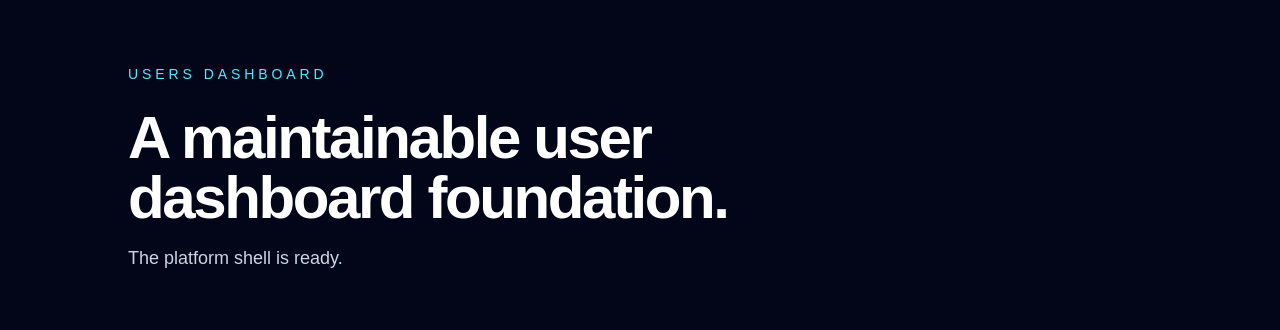
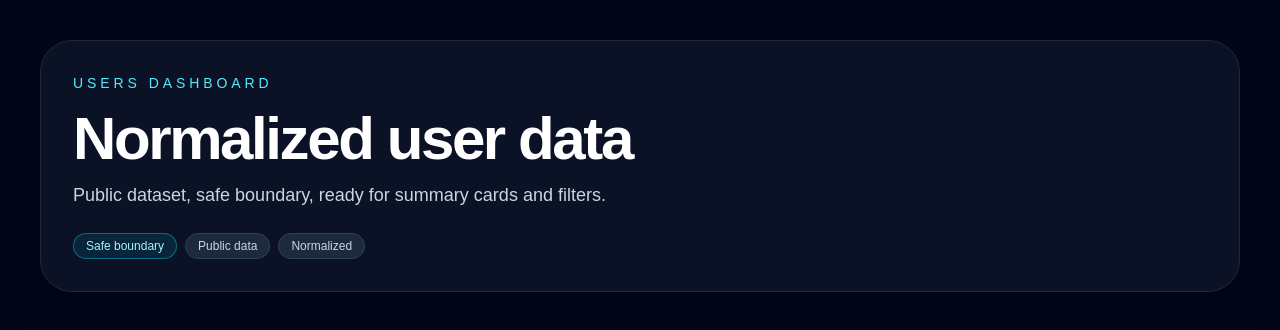
Before and after one commit to LastProgram/user_dashboard, a Next.js app: page / in a window 1280 px wide. Shown: the top 330 px of the page. Built offline with nearby package versions, Linux system fonts and the light colour scheme.

Commit message:
feat: add dashboard page shell

```diff
--- /dev/null
+++ b/src/app/error.tsx
@@ -0,0 +1,38 @@
+'use client'
+
+export default function Error({
+  reset,
+}: {
+  error: Error & { digest?: string }
+  reset: () => void
+}) {
+  return (
+    <main className="min-h-screen bg-slate-950 px-6 py-10 text-slate-50 sm:px-8 lg:px-10">
+      <section className="mx-auto flex max-w-3xl flex-col gap-6 rounded-[2rem] border border-rose-400/20 bg-rose-950/20 p-6 text-center shadow-2xl shadow-slate-950/30 sm:p-8">
+        <div className="mx-auto flex size-14 items-center justify-center rounded-2xl border border-rose-300/20 bg-rose-400/10 text-rose-200">
+          !
+        </div>
+
+        <div className="space-y-3">
+          <h1 className="text-3xl font-semibold tracking-[-0.03em] text-white">
+            Unable to render dashboard
+          </h1>
+          <p className="text-sm leading-6 text-slate-300">
+            The dashboard shell could not be rendered. Try refreshing this
+            route.
+          </p>
+        </div>
+
+        <div className="flex justify-center">
+          <button
+            type="button"
+            onClick={reset}
+            className="inline-flex min-h-10 items-center justify-center rounded-xl border border-slate-700 bg-slate-800 px-4 text-sm font-medium text-slate-50 transition-colors hover:border-cyan-400/60 hover:bg-slate-700 focus-visible:outline-none focus-visible:ring-2 focus-visible:ring-cyan-300 focus-visible:ring-offset-2 focus-visible:ring-offset-slate-950"
+          >
+            Try again
+          </button>
+        </div>
+      </section>
+    </main>
+  )
+}
--- /dev/null
+++ b/src/app/loading.tsx
@@ -0,0 +1,23 @@
+export default function Loading() {
+  return (
+    <main className="min-h-screen bg-slate-950 px-6 py-10 text-slate-50 sm:px-8 lg:px-10">
+      <section className="mx-auto flex max-w-7xl flex-col gap-8">
+        <div className="rounded-[2rem] border border-slate-800 bg-slate-900/70 p-6 shadow-2xl shadow-slate-950/30 sm:p-8">
+          <div className="space-y-4">
+            <div className="h-4 w-56 animate-pulse rounded-md bg-cyan-300/20" />
+            <div className="h-12 w-full max-w-xl animate-pulse rounded-xl bg-slate-800" />
+            <div className="h-5 w-full max-w-2xl animate-pulse rounded-md bg-slate-800" />
+            <div className="h-5 w-full max-w-lg animate-pulse rounded-md bg-slate-800" />
+          </div>
+        </div>
+
+        <div className="grid grid-cols-1 gap-4 md:grid-cols-2 xl:grid-cols-4">
+          <div className="h-32 animate-pulse rounded-2xl border border-slate-800 bg-slate-900/70" />
+          <div className="h-32 animate-pulse rounded-2xl border border-slate-800 bg-slate-900/70" />
+          <div className="h-32 animate-pulse rounded-2xl border border-slate-800 bg-slate-900/70" />
+          <div className="h-32 animate-pulse rounded-2xl border border-slate-800 bg-slate-900/70" />
+        </div>
+      </section>
+    </main>
+  )
+}
--- a/src/app/page.tsx
+++ b/src/app/page.tsx
@@ -1,20 +1,36 @@
 export default function HomePage() {
   return (
-    <main className="min-h-screen bg-slate-950 px-6 py-16 text-slate-50">
-      <section className="mx-auto flex max-w-5xl flex-col gap-6">
+    <main className="min-h-screen bg-slate-950 px-6 py-10 text-slate-50 sm:px-8 lg:px-10">
+      <section className="mx-auto flex max-w-7xl flex-col gap-8">
+        <header className="rounded-[2rem] border border-slate-800 bg-slate-900/70 p-6 shadow-2xl shadow-slate-950/30 sm:p-8">
+          <div className="flex max-w-3xl flex-col gap-4">
             <p className="text-sm font-medium uppercase tracking-[0.28em] text-cyan-300">
               Users Dashboard
             </p>
 
-        <div className="space-y-4">
-          <h1 className="max-w-3xl text-4xl font-semibold tracking-[-0.04em] text-white sm:text-6xl">
-            A maintainable user dashboard foundation.
+            <div className="space-y-3">
+              <h1 className="text-4xl font-semibold tracking-[-0.04em] text-white sm:text-5xl lg:text-6xl">
+                Normalized user data
               </h1>
 
               <p className="max-w-2xl text-base leading-7 text-slate-300 sm:text-lg">
-            The platform shell is ready.
+                Public dataset, safe boundary, ready for summary cards and filters.
               </p>
             </div>
+
+            <div className="flex flex-wrap gap-2 pt-2">
+              <span className="inline-flex items-center rounded-full border border-cyan-400/40 bg-cyan-400/10 px-3 py-1 text-xs font-medium text-cyan-200">
+                Safe boundary
+              </span>
+              <span className="inline-flex items-center rounded-full border border-slate-700 bg-slate-800 px-3 py-1 text-xs font-medium text-slate-300">
+                Public data
+              </span>
+              <span className="inline-flex items-center rounded-full border border-slate-700 bg-slate-800 px-3 py-1 text-xs font-medium text-slate-300">
+                Normalized
+              </span>
+            </div>
+          </div>
+        </header>
       </section>
     </main>
   )
```
Lines whose indentation alone changed are shown as unchanged.
